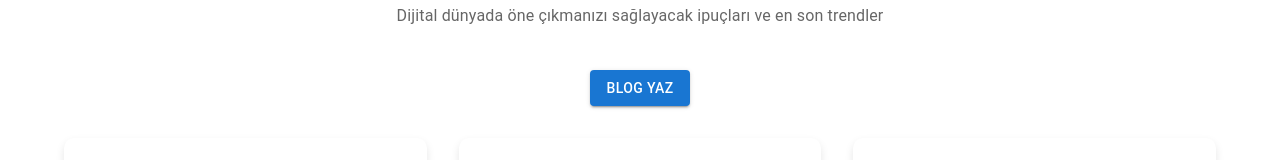
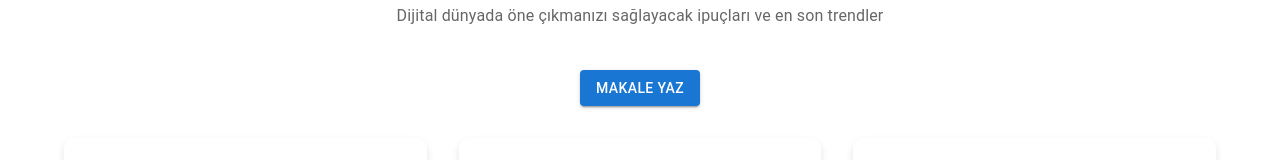
Before and after one commit to nurcanNT/nextCourse, a Next.js app: page /blog/Blog in a window 1280 px wide. Shown: the part 183-343 px from the top of the page. Built offline with nearby package versions, Linux system fonts and the light colour scheme.

Commit message:
feat: fix

```diff
--- a/src/pages/blog/Blog.js
+++ b/src/pages/blog/Blog.js
@@ -58,7 +58,7 @@ const Blog = () => {
 
         <Box display="flex" justifyContent="center" mb={4}>
           <Button variant="contained" color="primary" onClick={handleOpen}>
-            Blog yaz
+            Makale Yaz
           </Button>
         </Box>
         <Grid container spacing={4}>
```
